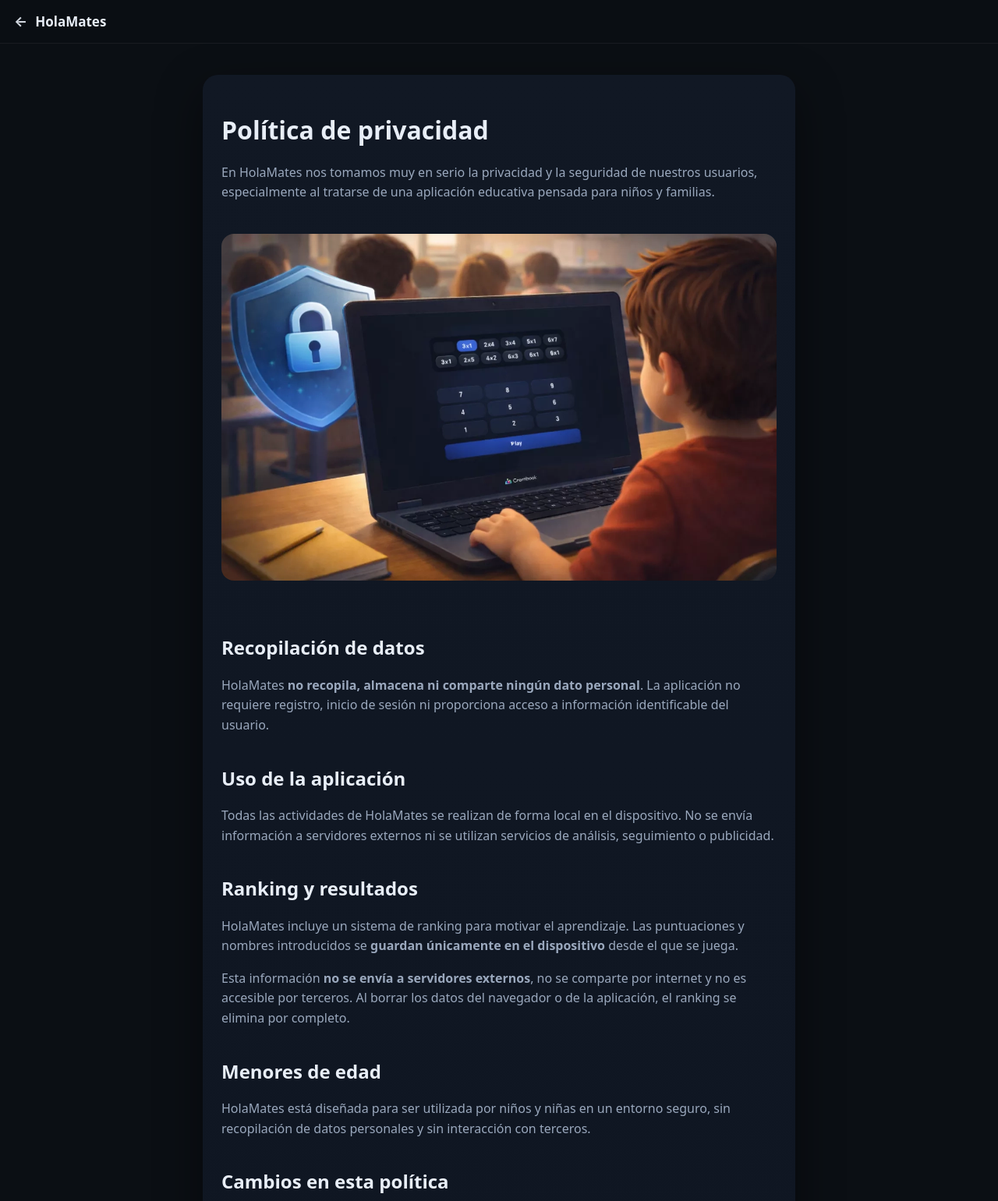
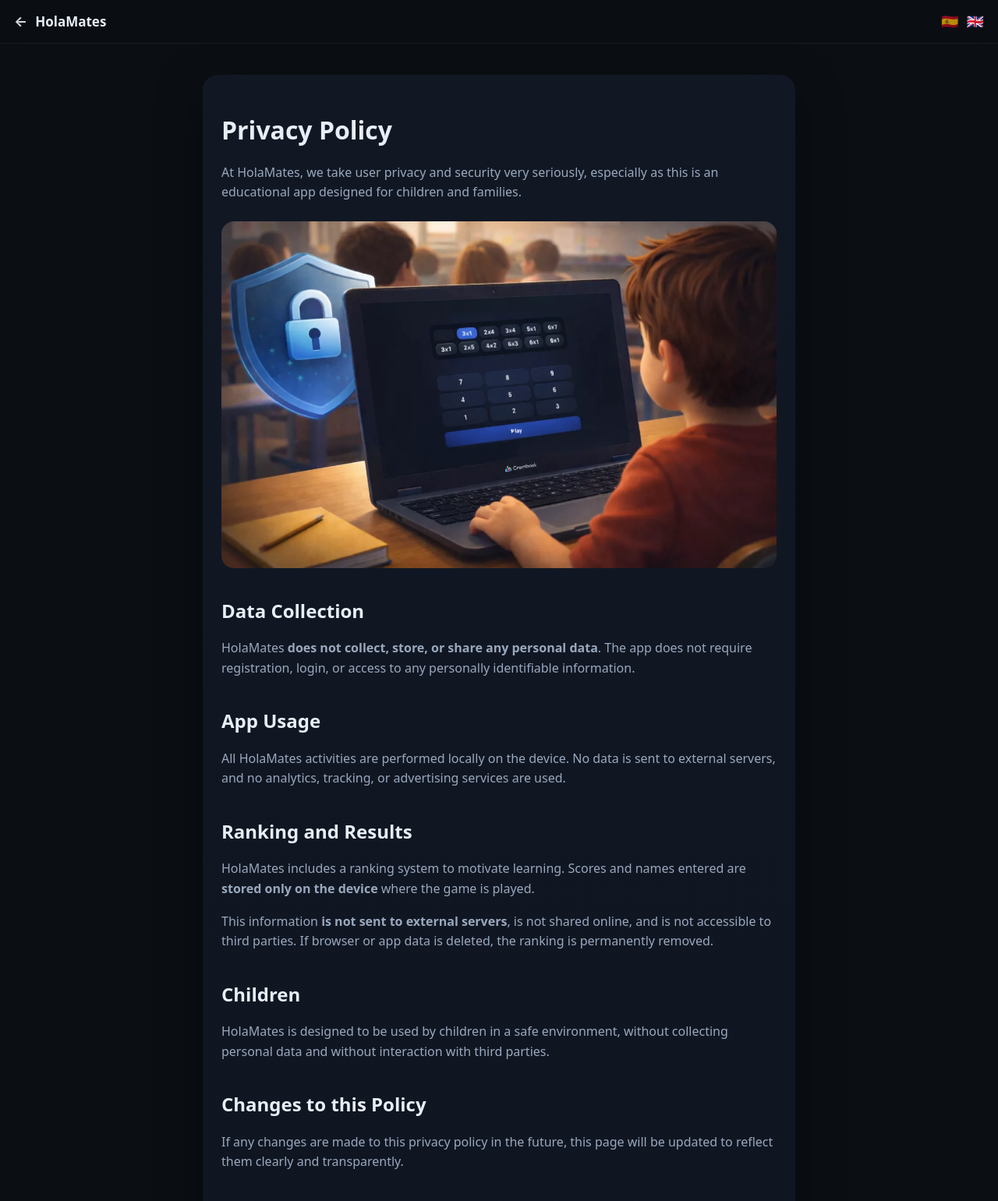
Before and after one commit to holamatesapp/holamates-web, a website: page privacidad.html in a window 1280 px wide. Shown: the top 1541 px of the page at 78% size. Drawn offline with Linux system fonts and the light colour scheme.

Commit message:
feat: privacidad bilingüe con selector ES/EN y detección automática

```diff
--- a/privacidad.html
+++ b/privacidad.html
@@ -45,8 +45,13 @@ body{
   height:100%;
   display:flex;
   align-items:center;
-  justify-content:flex-start;
+  justify-content:space-between;
   padding:0 18px;
+}
+
+.left{
+  display:flex;
+  align-items:center;
 }
 
 /* Flecha volver */
@@ -62,7 +67,7 @@ body{
 .back-link:hover{ opacity:1 }
 .back-link:active{ opacity:.6 }
 
-/* Título clicable */
+/* Título */
 .app-title{
   font-weight:800;
   font-size:17px;
@@ -74,6 +79,31 @@ body{
 .app-title:hover{ opacity:.9 }
 .app-title:active{ color:var(--text) }
 
+/* Idioma */
+.lang-switch{
+  display:flex;
+  align-items:center;
+  gap:10px;
+}
+
+.lang-switch button{
+  background:none;
+  border:none;
+  padding:0;
+  font-size:18px;
+  cursor:pointer;
+  opacity:.72;
+  transition:opacity .18s ease, transform .18s ease;
+}
+
+.lang-switch button:hover{
+  opacity:1;
+  transform:scale(1.06);
+}
+
+.lang-switch button.active{
+  opacity:1;
+}
 
 main{
   padding-top:96px;
@@ -110,6 +140,7 @@ p{
 
 .hero-image{
   width:100%;
+  display:block;
   border-radius:16px;
   margin:24px 0;
 }
@@ -129,11 +160,15 @@ footer{
 <header class="app-header">
   <div class="app-header-inner">
 
-    <a href="/" class="back-link" aria-label="Volver al inicio">
-      ←
-    </a>
+    <div class="left">
+      <a href="/" class="back-link" aria-label="Volver al inicio">←</a>
+      <a href="/" class="app-title">HolaMates</a>
+    </div>
 
-    <a href="/" class="app-title">HolaMates</a>
+    <div class="lang-switch">
+      <button id="btn-es" onclick="setLang('es')" aria-label="Cambiar a español">🇪🇸</button>
+      <button id="btn-en" onclick="setLang('en')" aria-label="Switch to English">🇬🇧</button>
+    </div>
 
   </div>
 </header>
@@ -142,6 +177,10 @@ footer{
   <div class="container">
 
     <div class="card">
+
+      <!-- ESPAÑOL -->
+      <div class="es">
+
         <h1>Política de privacidad</h1>
 
         <p>
@@ -168,7 +207,6 @@ footer{
           No se envía información a servidores externos ni se utilizan servicios de análisis,
           seguimiento o publicidad.
         </p>
-
 
         <h2>Ranking y resultados</h2>
         <p>
@@ -202,6 +240,70 @@ footer{
           <br><br>
           <strong>holamates@gmail.com</strong>
         </p>
+
+      </div>
+
+      <!-- INGLÉS -->
+      <div class="en" style="display:none">
+
+        <h1>Privacy Policy</h1>
+
+        <p>
+          At HolaMates, we take user privacy and security very seriously,
+          especially as this is an educational app designed for children and families.
+        </p>
+
+        <img
+          src="privacidad.webp"
+          alt="Learning math through play"
+          class="hero-image"
+        />
+
+        <h2>Data Collection</h2>
+        <p>
+          HolaMates <strong>does not collect, store, or share any personal data</strong>.
+          The app does not require registration, login, or access to any personally identifiable information.
+        </p>
+
+        <h2>App Usage</h2>
+        <p>
+          All HolaMates activities are performed locally on the device.
+          No data is sent to external servers, and no analytics, tracking, or advertising services are used.
+        </p>
+
+        <h2>Ranking and Results</h2>
+        <p>
+          HolaMates includes a ranking system to motivate learning.
+          Scores and names entered are <strong>stored only on the device</strong> where the game is played.
+        </p>
+        <p>
+          This information <strong>is not sent to external servers</strong>,
+          is not shared online, and is not accessible to third parties.
+          If browser or app data is deleted, the ranking is permanently removed.
+        </p>
+
+        <h2>Children</h2>
+        <p>
+          HolaMates is designed to be used by children in a safe environment,
+          without collecting personal data and without interaction with third parties.
+        </p>
+
+        <h2>Changes to this Policy</h2>
+        <p>
+          If any changes are made to this privacy policy in the future,
+          this page will be updated to reflect them clearly and transparently.
+        </p>
+
+        <h2>Contact</h2>
+        <p>
+          If you have any questions about this privacy policy,
+          you can contact us at:
+          <br><br>
+          <strong>holamates@gmail.com</strong>
+        </p>
+
+      </div>
+
     </div>
 
   </div>
@@ -211,5 +313,25 @@ footer{
   © HolaMates · Sistema de juego educativo desarrollado por HolaMates
 </footer>
 
+<script>
+function setLang(lang){
+  const es = document.querySelector('.es');
+  const en = document.querySelector('.en');
+  const btnEs = document.getElementById('btn-es');
+  const btnEn = document.getElementById('btn-en');
+
+  es.style.display = (lang === 'es') ? 'block' : 'none';
+  en.style.display = (lang === 'en') ? 'block' : 'none';
+
+  btnEs.classList.toggle('active', lang === 'es');
+  btnEn.classList.toggle('active', lang === 'en');
+
+  document.documentElement.lang = lang;
+}
+
+const autoLang = navigator.language && navigator.language.toLowerCase().startsWith('en') ? 'en' : 'es';
+setLang(autoLang);
+</script>
+
 </body>
 </html>
```
Lines whose indentation alone changed are shown as unchanged.
